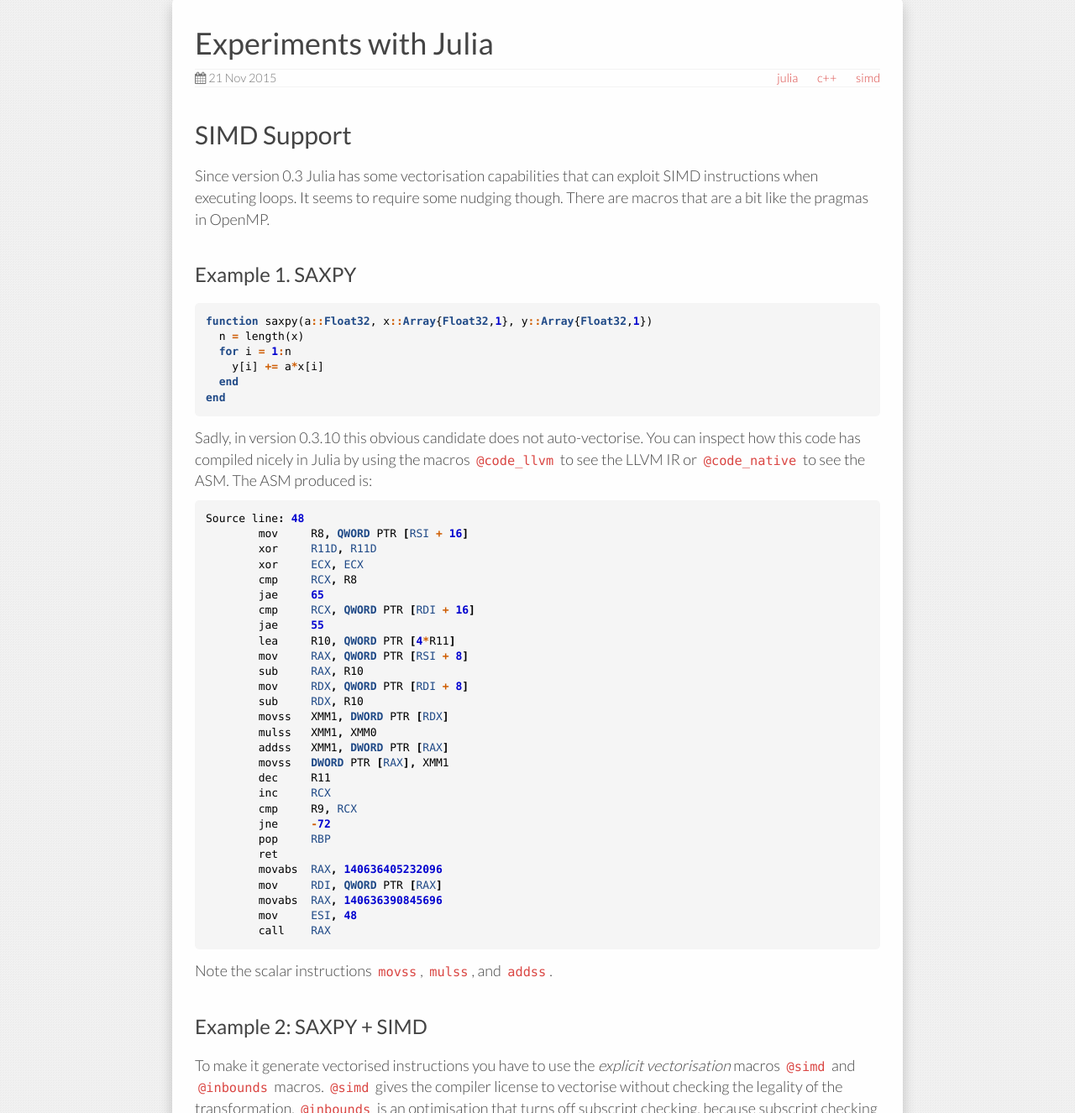
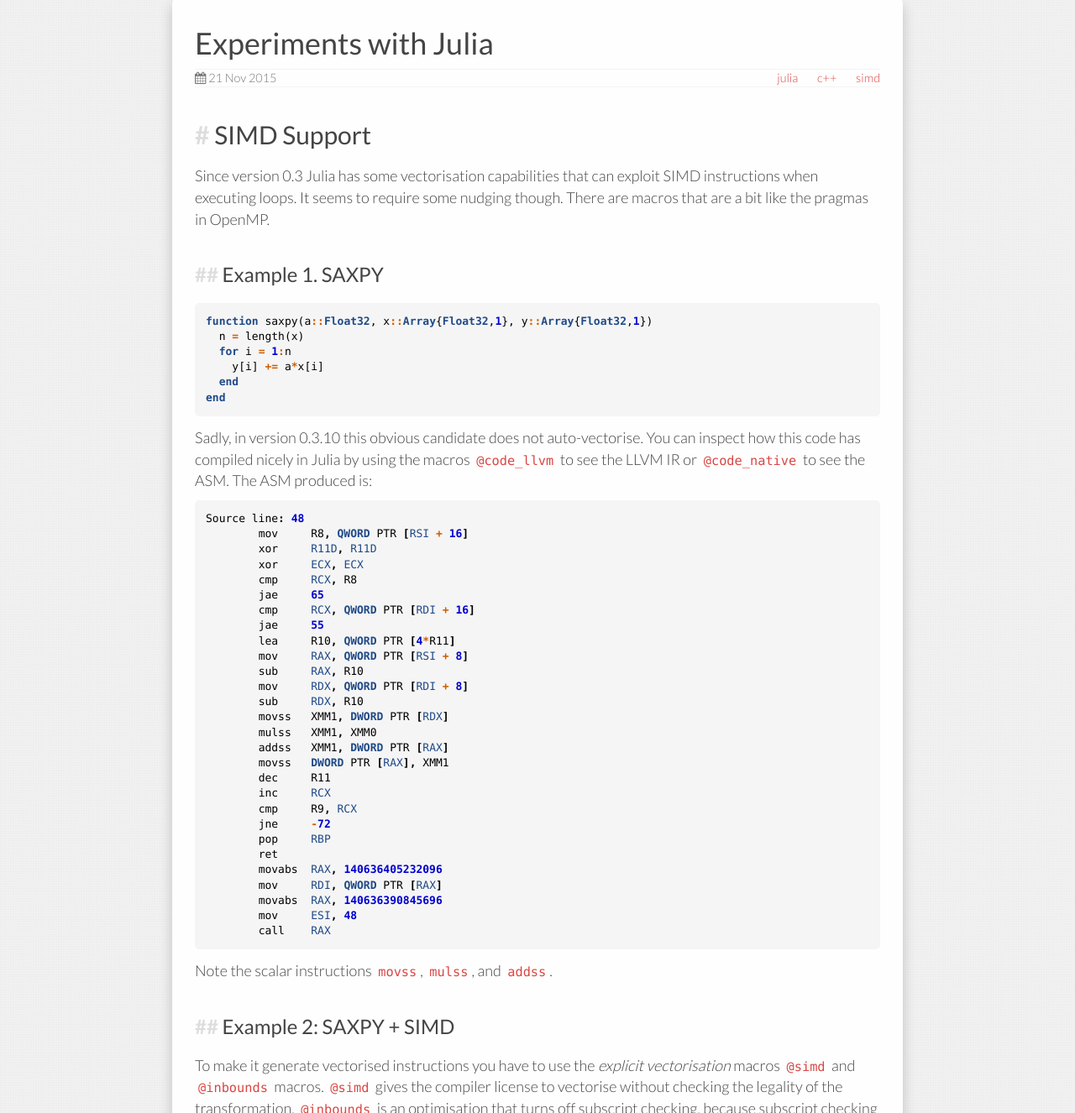
Before and after one commit to trungnt11/trungnt11.github.io, a Jekyll site: the page built from _posts/2015-11-21-julia.md, in a window 1280 px wide. Shown: the part 127-1453 px from the top of the page at 84% size. Built offline with Jekyll 4.4.1, drawn with Linux system fonts in a browser that asks for light colours; formulas are drawn with MathJax 3.

Commit message:
prepended # to headers in style.

```diff
--- a/_layouts/post.html
+++ b/_layouts/post.html
@@ -25,7 +25,7 @@
               </div>
 			  <div class="post-footer">
 				  <div class="column-full">
-					  <h3><a href="{{ '/archive.html' | prepend: site.baseurl | prepend: site.url }}">Blog archive</a></h3>
+					  <h3 id="blog-archive"><a href="{{ '/archive.html' | prepend: site.baseurl | prepend: site.url }}">Blog archive</a></h3>
 				  </div>
 			  </div>
             </div>
--- a/css/theme.scss
+++ b/css/theme.scss
@@ -411,3 +411,24 @@
 	color: inherit;
 	font-weight: inherit;
 }
+
+h2:before {
+    content: "# ";
+    font-weight: bold;
+    color: #DDD;
+}
+h3:before {
+    content: "## ";
+    font-weight: bold;
+    color: #DDD;
+}
+
+h4:before {
+    content: "### ";
+    font-weight: bold;
+    color: #DDD;
+}
+
+#blog-archive:before {
+	content: "";
+}
```
